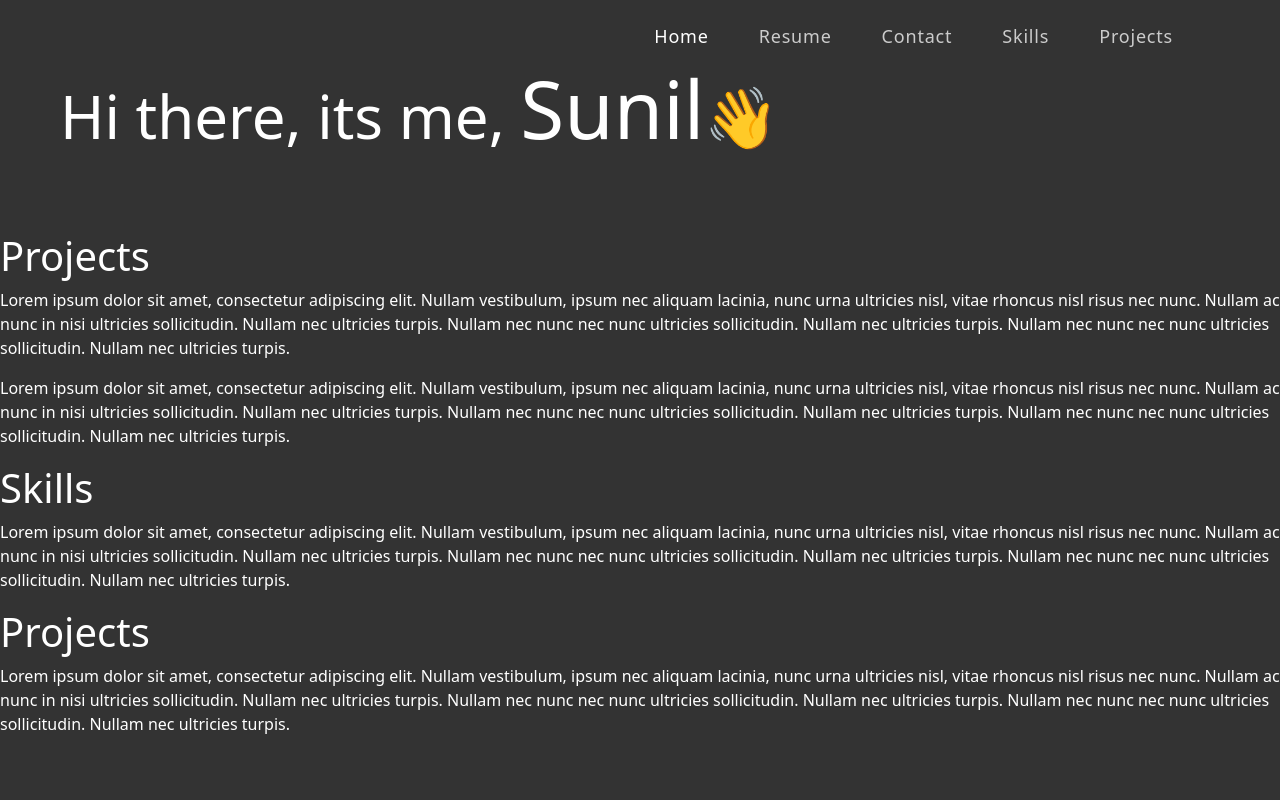
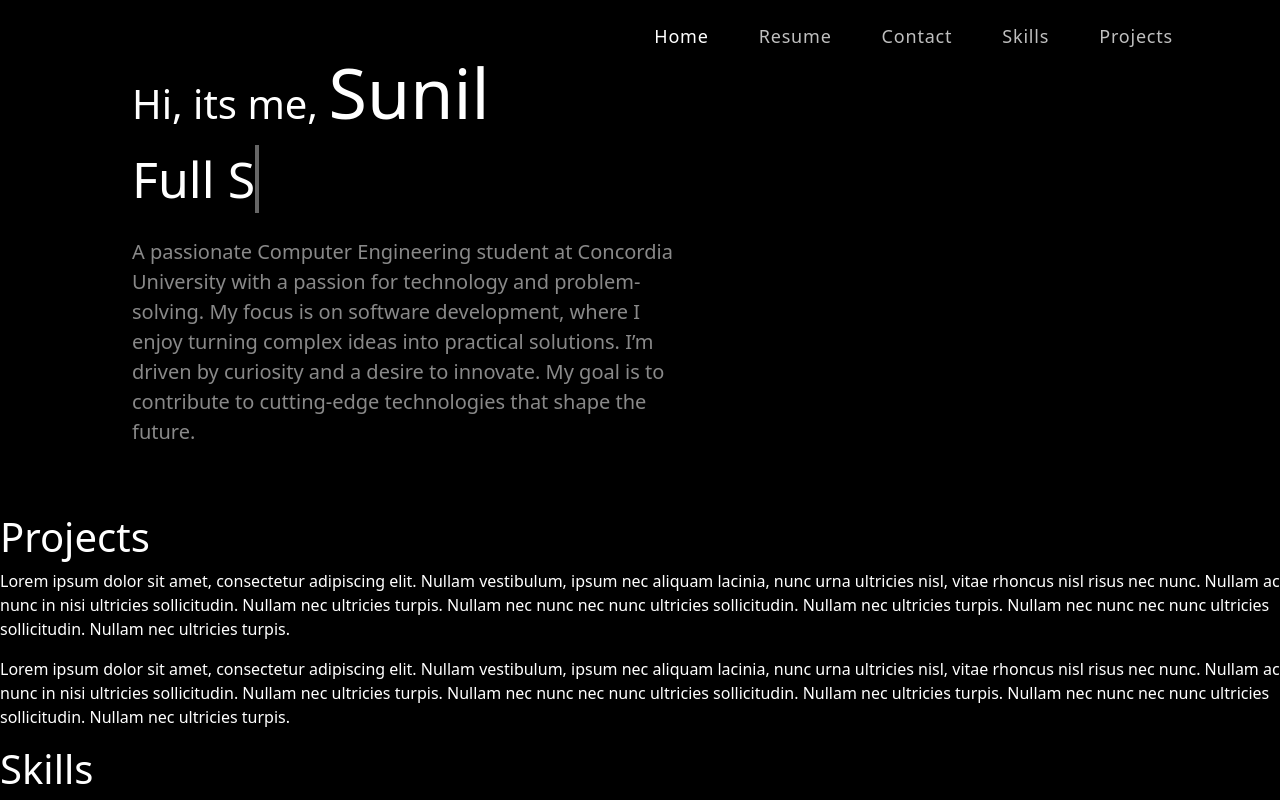
Before and after one commit to hulksunil/My-Portfolio, a React (Create React App) app: page / in a window 1280 px wide. Shown: the top 800 px of the page. Built offline with nearby package versions, Linux system fonts and the light colour scheme.

Commit message:
added typing thing and completed intro

```diff
--- a/src/App.css
+++ b/src/App.css
@@ -7,7 +7,8 @@ body {
   /* font-family: "Roboto", sans-serif; */
   overflow-x: hidden;
   /* background-color: #121212 !important; */
-  background-color: #333 !important;
+  /* background-color: #333 !important; */
+  background-color: #000 !important;
 
   color: #fff !important;
 }
@@ -60,11 +61,22 @@ nav.navbar .navbar-nav a.nav-link.navbar-link.active {
   /* background-color: #121212; */
   color: #fff;
   padding: 1em;
-  font-size: 60px;
+  font-size: 50px;
 }
 
-.intro span {
-  font-size: 80px;
+.intro #myName {
+  font-size: 70px;
+}
+
+.intro .bio {
+  font-size: 20px;
+  margin-top: 1em;
+  color: #898989;
+}
+
+/** The cursor **/
+.typingText {
+  border-right: 0.08em solid #666;
 }
 
 /*
--- a/src/components/Intro.js
+++ b/src/components/Intro.js
@@ -1,11 +1,83 @@
+import { useEffect, useState } from "react";
+import { Col, Container, Row } from "react-bootstrap";
+
+const TypingThing = ({ toRotate }) => {
+  const [loopNum, setLoopNum] = useState(0);
+  const [isDeleting, setIsDeleting] = useState(false);
+  const [text, setText] = useState("");
+  const [delta, setDelta] = useState(200);
+  const period = 500;
+
+  useEffect(() => {
+    let ticker = setInterval(() => {
+      tick();
+    }, delta);
+
+    return () => {
+      clearInterval(ticker);
+    };
+  }, [text]);
+
+  const tick = () => {
+    let i = loopNum % toRotate.length;
+    let fullText = toRotate[i];
+    let newText = isDeleting
+      ? fullText.substring(0, text.length - 1) // if deleting, then remove one character
+      : fullText.substring(0, text.length + 1); // if not deleting, then add one character
+
+    setText(newText);
+
+    // If deleting, we want to remove characters faster than adding them
+    if (isDeleting) {
+      // if statement to prevent from deleting too quickly (which would be almost instant and not look good)
+      if (delta > 100) {
+        setDelta((prevDelta) => prevDelta / 2);
+      }
+    }
+
+    // If we are not deleting and newText is the same as fullText, then we want to start deleting (we also reset the speed to the slowest)
+    if (!isDeleting && newText === fullText) {
+      setIsDeleting(true);
+      setDelta(period);
+    }
+    // If we are deleting and newText is empty, then we want to start typing the next word (we also reset the speed to the slowest)
+    else if (isDeleting && newText === "") {
+      setIsDeleting(false);
+      setDelta(100);
+      setLoopNum(loopNum + 1);
+    }
+  };
+  return <span className="typingText">{text}</span>;
+};
+
 const Intro = () => {
+  const toRotate = ["Full Stack Developer", "Programmer", "Computer Engineer"];
   return (
-    <header id="home">
-      <h1 className="intro">
-        Hi there, its me, <span>Sunil</span>👋
-      </h1>
-      <p></p>
-    </header>
+    // <header id="home">
+    <Container id="home">
+      <Row className="align-items-center">
+        <Col xs={12} md={6} lg={7}>
+          <div className="intro">
+            <h1>
+              Hi, its me, <span id="myName">Sunil </span>
+            </h1>
+            <TypingThing toRotate={toRotate} />
+            <p className="bio">
+              A passionate Computer Engineering student at Concordia University
+              with a passion for technology and problem-solving. My focus is on
+              software development, where I enjoy turning complex ideas into
+              practical solutions. I’m driven by curiosity and a desire to
+              innovate. My goal is to contribute to cutting-edge technologies
+              that shape the future.
+            </p>
+          </div>
+        </Col>
+        <Col md={6} className="intro-img">
+          {/* <img src={intro} alt="intro" /> */}
+        </Col>
+      </Row>
+    </Container>
+    // </header>
   );
 };
 
```
Also changed, not shown: src/index.js (+6 -6 lines).
